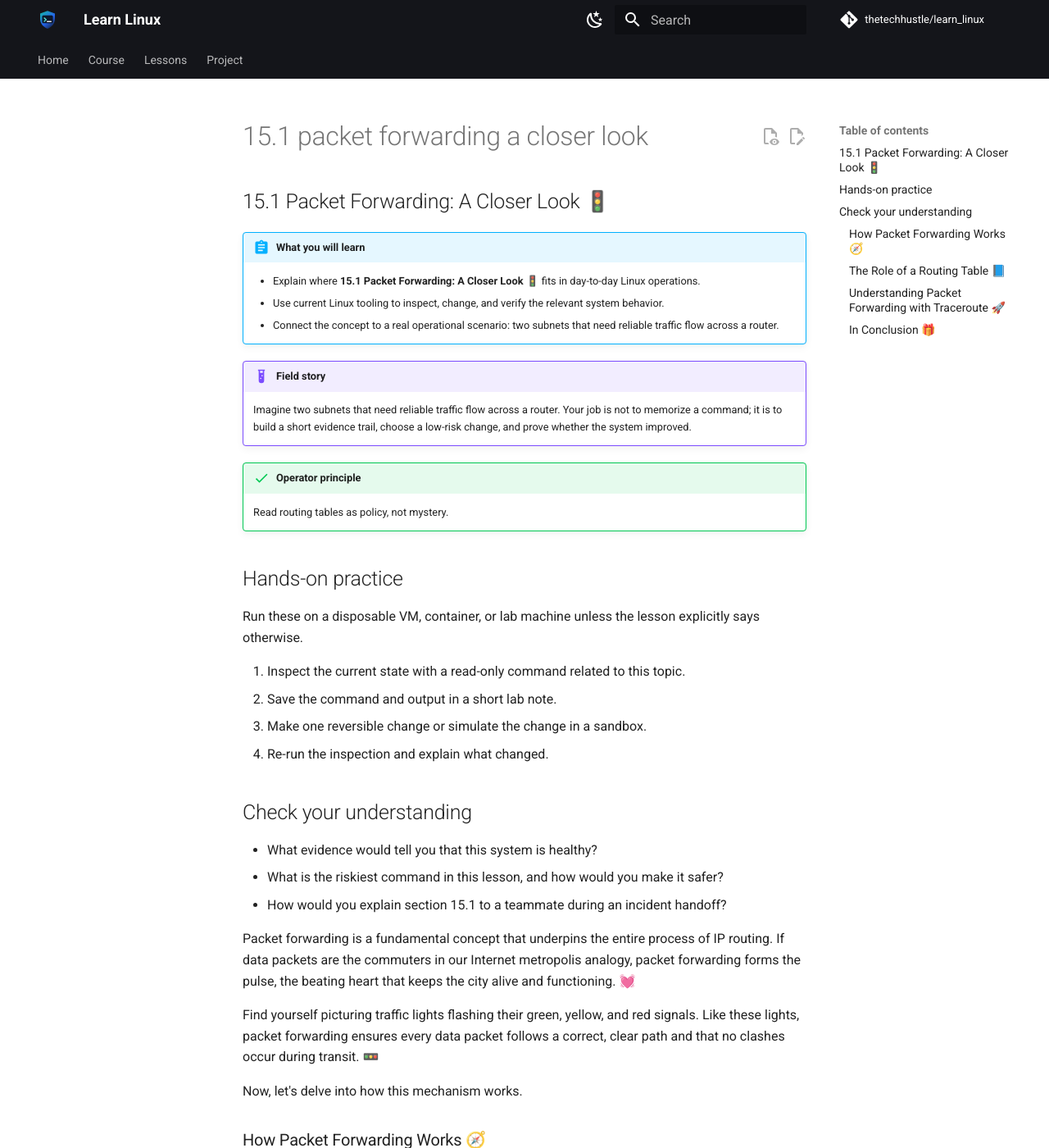
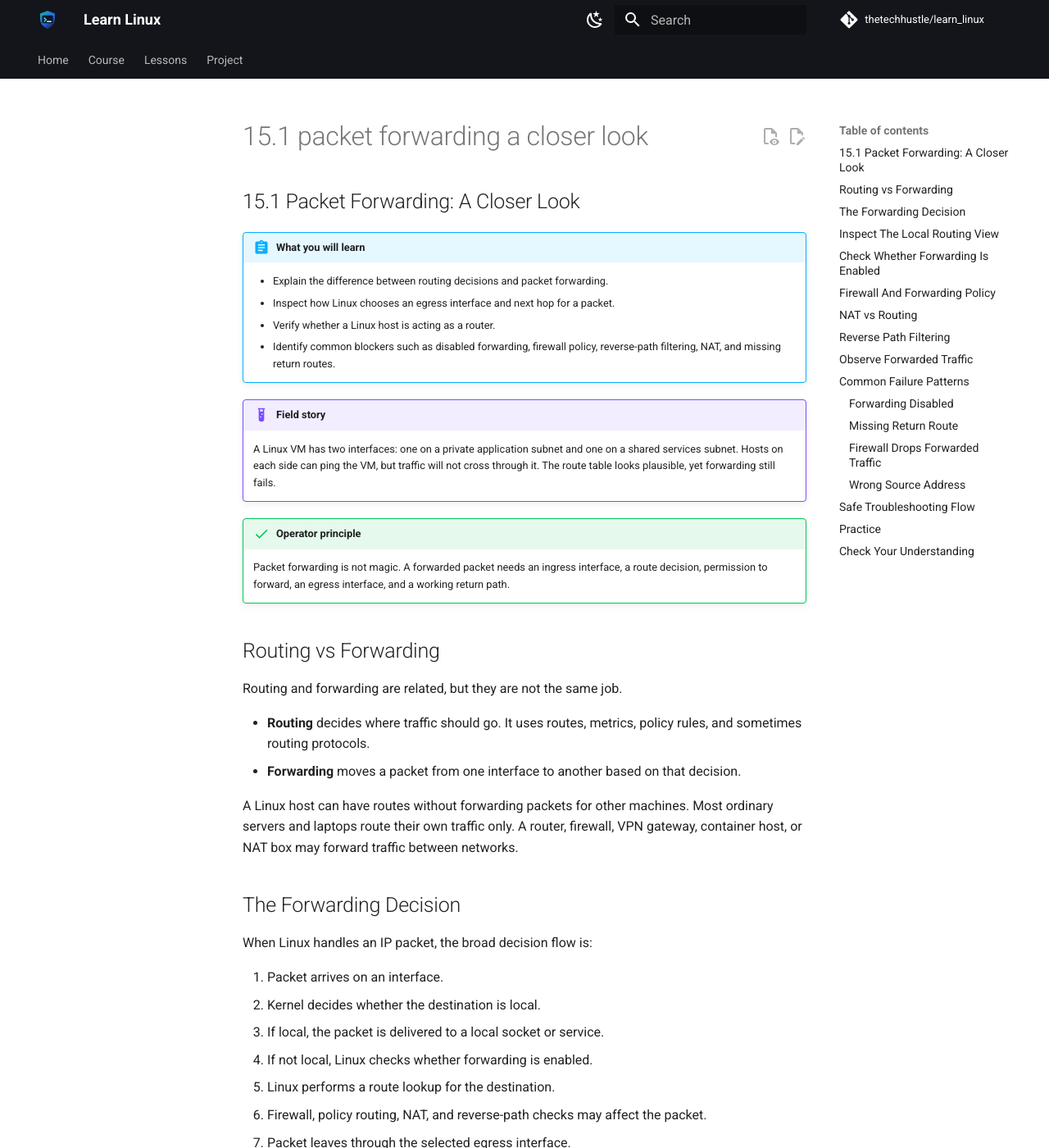
Before and after one commit to thetechhustle/learn_linux, an MkDocs documentation site: the page built from docs/lessons/15_ip_routing/15.1_packet_forwarding-_a_closer_look.md, in a window 1280 px wide and 1400 px high. Shown: the whole window at 82% size. Built offline with MkDocs 1.6.1 and Material for MkDocs 9.7.7, drawn with Linux system fonts in a browser that asks for light colours; comment, search, counter and statistics services are not loaded; some of the changed text lies outside the part shown.

Commit message:
Improve Chapter 15 packet forwarding lesson (#126)
Co-authored-by: Jules Ai <jules@Juless-Air.ts.net lan>

````diff
--- a/docs/lessons/15_ip_routing/15.1_packet_forwarding-_a_closer_look.md
+++ b/docs/lessons/15_ip_routing/15.1_packet_forwarding-_a_closer_look.md
@@ -1,69 +1,270 @@
-## 15.1 Packet Forwarding: A Closer Look 🚦
-
-
+## 15.1 Packet Forwarding: A Closer Look
 
 !!! abstract "What you will learn"
-    - Explain where **15.1 Packet Forwarding: A Closer Look 🚦** fits in day-to-day Linux operations.
-    - Use current Linux tooling to inspect, change, and verify the relevant system behavior.
-    - Connect the concept to a real operational scenario: two subnets that need reliable traffic flow across a router.
+    - Explain the difference between routing decisions and packet forwarding.
+    - Inspect how Linux chooses an egress interface and next hop for a packet.
+    - Verify whether a Linux host is acting as a router.
+    - Identify common blockers such as disabled forwarding, firewall policy, reverse-path filtering, NAT, and missing return routes.
 
 !!! example "Field story"
-    Imagine two subnets that need reliable traffic flow across a router. Your job is not to memorize a command; it is to build a short evidence trail, choose a low-risk change, and prove whether the system improved.
+    A Linux VM has two interfaces: one on a private application subnet and one on a shared services subnet. Hosts on each side can ping the VM, but traffic will not cross through it. The route table looks plausible, yet forwarding still fails.
 
 !!! success "Operator principle"
-    Read routing tables as policy, not mystery.
+    Packet forwarding is not magic. A forwarded packet needs an ingress interface, a route decision, permission to forward, an egress interface, and a working return path.
 
-## Hands-on practice
+## Routing vs Forwarding
 
-Run these on a disposable VM, container, or lab machine unless the lesson explicitly says otherwise.
+Routing and forwarding are related, but they are not the same job.
 
-1. Inspect the current state with a read-only command related to this topic.
-2. Save the command and output in a short lab note.
-3. Make one reversible change or simulate the change in a sandbox.
-4. Re-run the inspection and explain what changed.
+- **Routing** decides where traffic should go. It uses routes, metrics, policy rules, and sometimes routing protocols.
+- **Forwarding** moves a packet from one interface to another based on that decision.
 
-## Check your understanding
+A Linux host can have routes without forwarding packets for other machines. Most ordinary servers and laptops route their own traffic only. A router, firewall, VPN gateway, container host, or NAT box may forward traffic between networks.
 
-- What evidence would tell you that this system is healthy?
-- What is the riskiest command in this lesson, and how would you make it safer?
-- How would you explain section 15.1 to a teammate during an incident handoff?
+## The Forwarding Decision
 
+When Linux handles an IP packet, the broad decision flow is:
 
-Packet forwarding is a fundamental concept that underpins the entire process of IP routing. If data packets are the commuters in our Internet metropolis analogy, packet forwarding forms the pulse, the beating heart that keeps the city alive and functioning. 💓
+1. Packet arrives on an interface.
+2. Kernel decides whether the destination is local.
+3. If local, the packet is delivered to a local socket or service.
+4. If not local, Linux checks whether forwarding is enabled.
+5. Linux performs a route lookup for the destination.
+6. Firewall, policy routing, NAT, and reverse-path checks may affect the packet.
+7. Packet leaves through the selected egress interface.
+8. The return packet must have a valid path back.
 
-Find yourself picturing traffic lights flashing their green, yellow, and red signals. Like these lights, packet forwarding ensures every data packet follows a correct, clear path and that no clashes occur during transit. 🚥
+Any step can fail.
 
-Now, let's delve into how this mechanism works.
+## Inspect The Local Routing View
 
-### How Packet Forwarding Works 🧭
-
-Packet forwarding can be divided into two parts - routing and forwarding:
-
-- **Routing** is the process of determining the network path or paths across the Internet that a data packet must travel from source to destination. It is the "mapping" of the city, if you will. 🗺️
-- **Forwarding**, on the other hand, refers to the act of a router sending the packet along the determined path. Think of this as the actual commute happening in real time. ⏱️
-
-The primary factor guiding all this? The routing table— the "City Guide", which contains information about paths and instructions on how to navigate each packet to its intended destination.
-
-### The Role of a Routing Table 📘
-
-Let us briefly discuss about the structure of a routing table. It contains several important columns including:
-
-- **Destination Network** - The city sector where the data packet needs to get to. 🐦
-- **Next Hop** - The next location where the data packet needs to stop. Consider this as the next green light. 🚦
-- **Interface** - The road the packet will be using. 🛣️
-
-### Understanding Packet Forwarding with Traceroute 🚀
-
-The `traceroute` utility is an excellent tool for understanding the journey of a packet, as it shows the entire route a packet takes from the source machine to the final destination.
-
-Use the command below to trace the path to `google.com`:
+Start with read-only evidence:
 
 ```bash
-$ traceroute google.com
+ip addr show
+ip route show
+ip rule show
+ip -s link show
 ```
 
-This will return a list of all the routers (transit systems) the packet passed through on its way to `google.com`.
+Use `ip route get` to ask Linux for the exact decision it would make for a destination:
 
-### In Conclusion 🎁
+```bash
+ip route get 8.8.8.8
+ip route get 10.20.30.15
+ip route get 10.20.30.15 from 10.10.10.25
+```
 
-Packet Forwarding is the unsung hero connecting each node in the sprawling Internet metropolis. Hands-on experience beats theoretical explanations every time, so don your gloves and try some packet forwarding on your Linux machines. As we journey further, remember, the key to mastering Linux IP routing lies in understanding how each piece, each stoplight, each route, and each commuter in our bustling city contributes to the grand ensemble of networked communication. Onward explorers! 🎉
+This is often better than staring at the whole route table because it shows the selected route, source address, gateway, and interface for a specific packet.
+
+Example:
+
+```text
+10.20.30.15 via 10.10.10.1 dev enp1s0 src 10.10.10.25
+```
+
+This says Linux would send traffic for `10.20.30.15` to next hop `10.10.10.1` through `enp1s0`, using source address `10.10.10.25`.
+
+## Check Whether Forwarding Is Enabled
+
+IPv4 forwarding:
+
+```bash
+sysctl net.ipv4.ip_forward
+```
+
+IPv6 forwarding:
+
+```bash
+sysctl net.ipv6.conf.all.forwarding
+```
+
+Expected router-style values:
+
+```text
+net.ipv4.ip_forward = 1
+net.ipv6.conf.all.forwarding = 1
+```
+
+Expected ordinary host values are often `0`.
+
+Temporary test change for IPv4:
+
+```bash
+sudo sysctl -w net.ipv4.ip_forward=1
+```
+
+Persistent changes depend on your distribution and should be made through a managed configuration file, not by typing commands during an incident and forgetting them.
+
+## Firewall And Forwarding Policy
+
+Forwarding can be enabled and still blocked by firewall rules.
+
+For `nftables`:
+
+```bash
+sudo nft list ruleset
+```
+
+For systems still using iptables tooling:
+
+```bash
+sudo iptables -S
+sudo iptables -S FORWARD
+```
+
+Look for:
+
+- default drop policies
+- rules that allow established traffic but not new forwarded traffic
+- interface-specific rules
+- source or destination subnet restrictions
+- NAT rules in `postrouting`
+- connection tracking state
+
+Use counters where available. A rule with an increasing counter may tell you where traffic is being accepted or dropped.
+
+## NAT vs Routing
+
+Forwarding does not always mean NAT.
+
+- **Pure routing** preserves the original source address. The destination network must know how to route back.
+- **NAT** rewrites addresses, often hiding many clients behind one router address. Return traffic goes back to the NAT device.
+
+Pure routing is cleaner when both sides can carry routes. NAT is useful at boundaries where return routes are not available or where address hiding is intentional.
+
+Typical masquerade pattern with nftables:
+
+```text
+table ip nat {
+  chain postrouting {
+    type nat hook postrouting priority srcnat;
+    oifname "enp1s0" masquerade
+  }
+}
+```
+
+Do not add NAT blindly. First decide whether the real problem is missing routing, missing firewall policy, or an intentional boundary.
+
+## Reverse Path Filtering
+
+Linux reverse-path filtering can drop packets when the return path does not match expectations. This can surprise multi-homed hosts and asymmetric routing designs.
+
+Inspect:
+
+```bash
+sysctl net.ipv4.conf.all.rp_filter
+sysctl net.ipv4.conf.default.rp_filter
+sysctl net.ipv4.conf.<interface>.rp_filter
+```
+
+Values vary by distribution and environment. If forwarding works in one direction but not another, especially on a multi-interface Linux router, include `rp_filter` in your evidence.
+
+## Observe Forwarded Traffic
+
+Use packet capture carefully:
+
+```bash
+sudo tcpdump -ni enp1s0 host 10.20.30.15
+sudo tcpdump -ni enp2s0 host 10.20.30.15
+```
+
+You are trying to answer:
+
+- Does the packet arrive on the ingress interface?
+- Does it leave on the egress interface?
+- Does a reply come back?
+- Are addresses rewritten?
+- Is TTL decreasing as expected?
+
+Capture only what you need. Packet captures can include sensitive data.
+
+## Common Failure Patterns
+
+### Forwarding Disabled
+
+Symptoms:
+
+- Linux host can reach both networks itself.
+- Hosts on one side cannot reach the other side through it.
+- `net.ipv4.ip_forward = 0`.
+
+Fix direction:
+
+- Enable forwarding only if this host is intended to be a router.
+- Make the setting persistent through configuration management.
+
+### Missing Return Route
+
+Symptoms:
+
+- Request leaves the forwarding host.
+- Destination receives request.
+- Reply goes to the wrong gateway or disappears.
+
+Fix direction:
+
+- Add route on the destination side.
+- Use an existing router as the gateway.
+- Use NAT only if hiding the source is the intended design.
+
+### Firewall Drops Forwarded Traffic
+
+Symptoms:
+
+- Routes look correct.
+- Forwarding is enabled.
+- Firewall counters increase on drop rules.
+
+Fix direction:
+
+- Add narrow allow rules for the intended source, destination, protocol, and interface.
+- Keep logging temporary and rate-limited.
+
+### Wrong Source Address
+
+Symptoms:
+
+- Packets leave through the expected interface.
+- Source address belongs to an unexpected interface.
+- Reply path fails or policy blocks the packet.
+
+Fix direction:
+
+- Inspect `ip route get`.
+- Set route source address where appropriate.
+- Review policy routing rules.
+
+## Safe Troubleshooting Flow
+
+Use this sequence:
+
+1. Identify source, destination, protocol, and expected path.
+2. Run `ip route get <destination>` on the forwarding host.
+3. Check `ip_forward` or IPv6 forwarding.
+4. Check firewall forwarding policy and counters.
+5. Capture on ingress and egress interfaces.
+6. Verify return route from the destination side.
+7. Document any temporary changes.
+
+Avoid changing routes, NAT, and firewall rules all at once. One clear change with a test is safer than three guesses.
+
+## Practice
+
+In a disposable lab with two subnets and a Linux router VM:
+
+1. Give the router VM one interface in each subnet.
+2. Confirm each subnet can reach the router.
+3. Leave forwarding disabled and test cross-subnet traffic.
+4. Enable forwarding temporarily.
+5. Add the minimum route or NAT needed for return traffic.
+6. Use `tcpdump` on both interfaces to prove packet flow.
+7. Write a short note explaining which evidence proved each step.
+
+## Check Your Understanding
+
+- What does `ip route get <destination>` prove?
+- Why can a Linux host have routes but still refuse to forward packets?
+- What is the difference between routing and NAT?
+- Why does return-path routing matter?
+- Which evidence would tell you that the firewall is blocking forwarded traffic?
````
